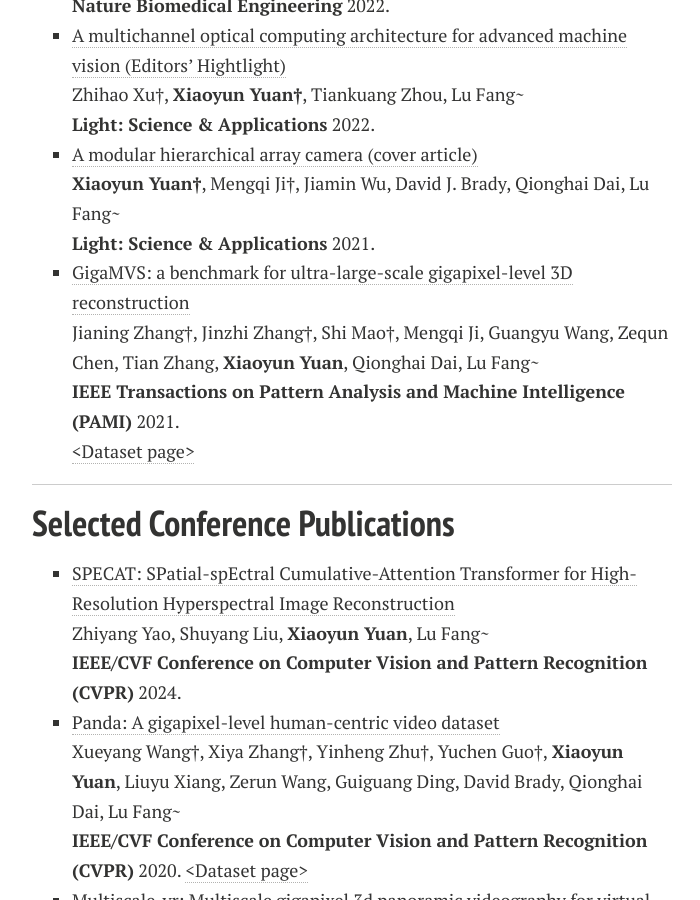
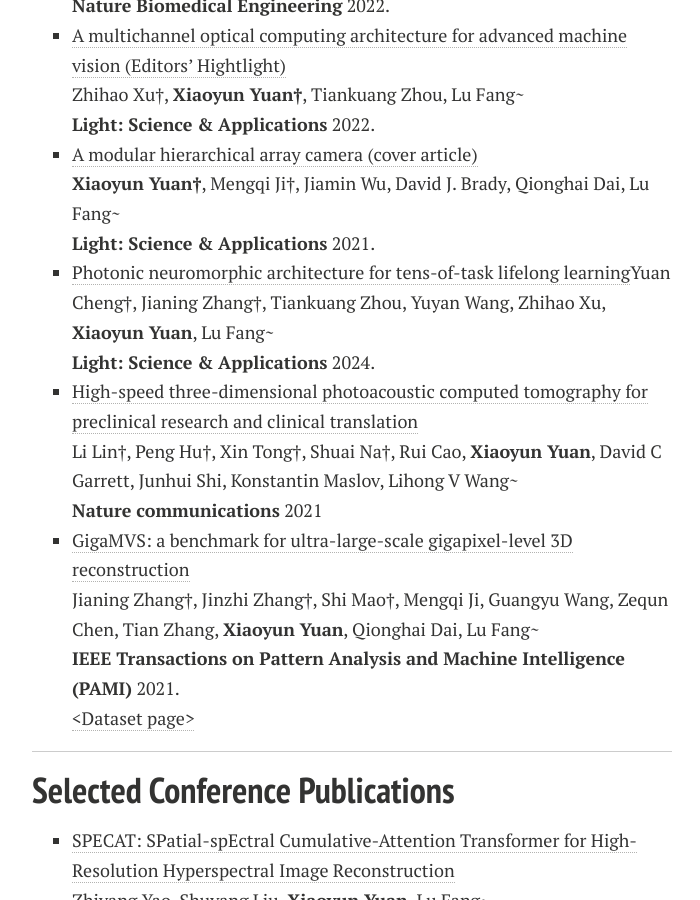
Before and after one commit to yuanxy92/yuanxy92.github.io, a Jekyll site: the page built from publications.md, in a window 1280 px wide and 900 px high, scrolled down 581 px. Shown: the whole window, without its empty margins (288-988 px from the left). Built offline with Jekyll 4.4.1, drawn with Linux system fonts in a browser that asks for light colours; nearby versions of some CDN libraries; comment, search, counter and statistics services are not loaded; a style sheet for code colours, icons or effects is not loaded.

Commit message:
Update publications.md

```diff
--- a/publications.md
+++ b/publications.md
@@ -14,23 +14,18 @@
 - [Massively parallel functional photoacoustic computed tomography of the human brain](https://www.nature.com/articles/s41551-021-00735-8)<br>Shuai Na†, Jonathan J. Russin†, Li Lin†, **Xiaoyun Yuan†**, Peng Hu, Kay B. Jann, Lirong Yan, Konstantin Maslov, Junhui Shi, Danny J. Wang, Charles Y. Liu~, Lihong V. Wang~<br> **Nature Biomedical Engineering** 2022.
 - [A multichannel optical computing architecture for advanced machine vision (Editors' Hightlight)](https://www.nature.com/articles/s41377-022-00945-y)<br>Zhihao Xu†, **Xiaoyun Yuan†**, Tiankuang Zhou, Lu Fang~<br> **Light: Science & Applications** 2022.
 - [A modular hierarchical array camera (cover article)](https://www.nature.com/articles/s41377-021-00485-x)<br>**Xiaoyun Yuan†**, Mengqi Ji†, Jiamin Wu, David J. Brady, Qionghai Dai, Lu Fang~<br> **Light: Science & Applications** 2021.
+- [Photonic neuromorphic architecture for tens-of-task lifelong learning](https://www.nature.com/articles/s41377-024-01395-4)Yuan Cheng†, Jianing Zhang†, Tiankuang Zhou, Yuyan Wang, Zhihao Xu, **Xiaoyun Yuan**, Lu Fang~<br> **Light: Science & Applications** 2024.
+- [High-speed three-dimensional photoacoustic computed tomography for preclinical research and clinical translation](https://www.nature.com/articles/s41467-021-21232-1)<br>Li Lin†, Peng Hu†, Xin Tong†, Shuai Na†, Rui Cao, **Xiaoyun Yuan**, David C Garrett, Junhui Shi, Konstantin Maslov, Lihong V Wang~<br> **Nature communications** 2021
 - [GigaMVS: a benchmark for ultra-large-scale gigapixel-level 3D reconstruction](https://ieeexplore.ieee.org/abstract/document/9547729)<br>Jianing Zhang†, Jinzhi Zhang†, Shi Mao†, Mengqi Ji, Guangyu Wang, Zequn Chen, Tian Zhang, **Xiaoyun Yuan**, Qionghai Dai, Lu Fang~<br> **IEEE Transactions on Pattern Analysis and Machine Intelligence (PAMI)** 2021.<br>[\<Dataset page\>](https://gigavision.cn/data/news?nav=GigaMVS%20RAWDATA&type=nav&t=1731982252980)
 
 ---
 
 ## Selected Conference Publications
 
-- [SPECAT: SPatial-spEctral Cumulative-Attention Transformer for High-Resolution Hyperspectral Image Reconstruction](https://openaccess.thecvf.com/content/CVPR2024/html/Yao_SPECAT_SPatial-spEctral_Cumulative-Attention_Transformer_for_High-Resolution_Hyperspectral_Image_Reconstruction_CVPR_2024_paper.html)<br>Zhiyang Yao, Shuyang Liu, **Xiaoyun Yuan**, Lu Fang~
-<br> **IEEE/CVF Conference on Computer Vision and Pattern Recognition (CVPR)** 2024.
-- [Panda: A gigapixel-level human-centric video dataset](https://openaccess.thecvf.com/content_CVPR_2020/html/Wang_PANDA_A_Gigapixel-Level_Human-Centric_Video_Dataset_CVPR_2020_paper.html)<br>Xueyang Wang†, Xiya Zhang†, Yinheng Zhu†, Yuchen Guo†, **Xiaoyun Yuan**, Liuyu Xiang, Zerun Wang, Guiguang Ding, David Brady, Qionghai Dai, Lu Fang~
-<br> **IEEE/CVF Conference on Computer Vision and Pattern Recognition (CVPR)** 2020.
-[\<Dataset page\>](https://gigavision.cn/data/news?nav=DataSet%20Panda&type=nav&t=1731982080864)
-- [Multiscale-vr: Multiscale gigapixel 3d panoramic videography for virtual reality](https://ieeexplore.ieee.org/abstract/document/9105244)<br>Jianing Zhang†, Tianyi Zhu†, Anke Zhang†, **Xiaoyun Yuan†**, Zihan Wang, Sebastian Beetschen, Lan Xu, Xing Lin, Qionghai Dai, Lu Fang~
-<br> **IEEE International Conference on Computational Photography (ICCP)** 2020.
-- [Multiscale gigapixel video: A cross resolution image matching and warping approach](https://ieeexplore.ieee.org/abstract/document/7951481)<br>**Xiaoyun Yuan**, Lu Fang~, Qionghai Dai, David J Brady, Yebin Liu~
-<br> **IEEE International Conference on Computational Photography (ICCP)** 2017.
-
----
+- [SPECAT: SPatial-spEctral Cumulative-Attention Transformer for High-Resolution Hyperspectral Image Reconstruction](https://openaccess.thecvf.com/content/CVPR2024/html/Yao_SPECAT_SPatial-spEctral_Cumulative-Attention_Transformer_for_High-Resolution_Hyperspectral_Image_Reconstruction_CVPR_2024_paper.html)<br>Zhiyang Yao, Shuyang Liu, **Xiaoyun Yuan**, Lu Fang~<br> **IEEE/CVF Conference on Computer Vision and Pattern Recognition (CVPR)** 2024.
+- [Panda: A gigapixel-level human-centric video dataset](https://openaccess.thecvf.com/content_CVPR_2020/html/Wang_PANDA_A_Gigapixel-Level_Human-Centric_Video_Dataset_CVPR_2020_paper.html)<br>Xueyang Wang†, Xiya Zhang†, Yinheng Zhu†, Yuchen Guo†, **Xiaoyun Yuan**, Liuyu Xiang, Zerun Wang, Guiguang Ding, David Brady, Qionghai Dai, Lu Fang~<br> **IEEE/CVF Conference on Computer Vision and Pattern Recognition (CVPR)** 2020.<br>[\<Dataset page\>](https://gigavision.cn/data/news?nav=DataSet%20Panda&type=nav&t=1731982080864)
+- [Multiscale-vr: Multiscale gigapixel 3d panoramic videography for virtual reality](https://ieeexplore.ieee.org/abstract/document/9105244)<br>Jianing Zhang†, Tianyi Zhu†, Anke Zhang†, **Xiaoyun Yuan†**, Zihan Wang, Sebastian Beetschen, Lan Xu, Xing Lin, Qionghai Dai, Lu Fang~<br> **IEEE International Conference on Computational Photography (ICCP)** 2020.
+- [Multiscale gigapixel video: A cross resolution image matching and warping approach](https://ieeexplore.ieee.org/abstract/document/7951481)<br>**Xiaoyun Yuan**, Lu Fang~, Qionghai Dai, David J Brady, Yebin Liu~<br> **IEEE International Conference on Computational Photography (ICCP)** 2017.
 
 <!-- ## Ongoing Project
 
```
